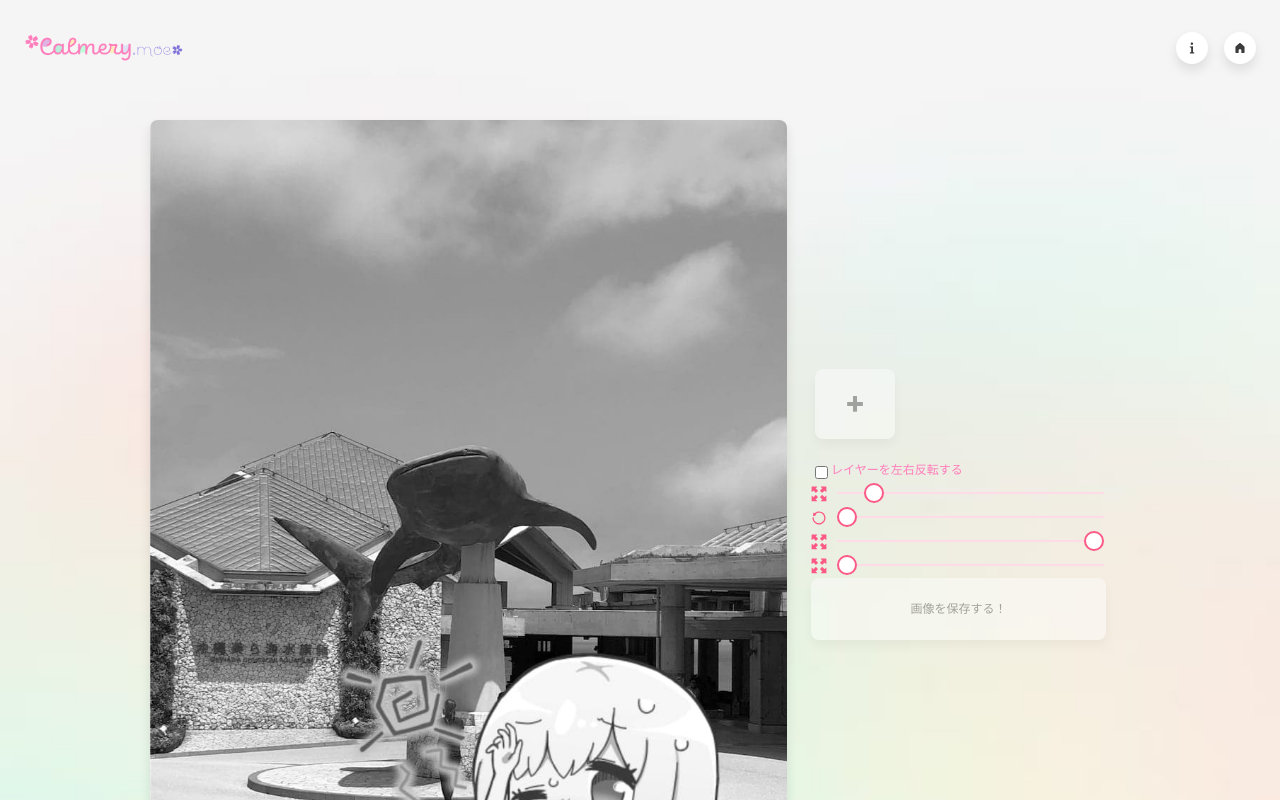
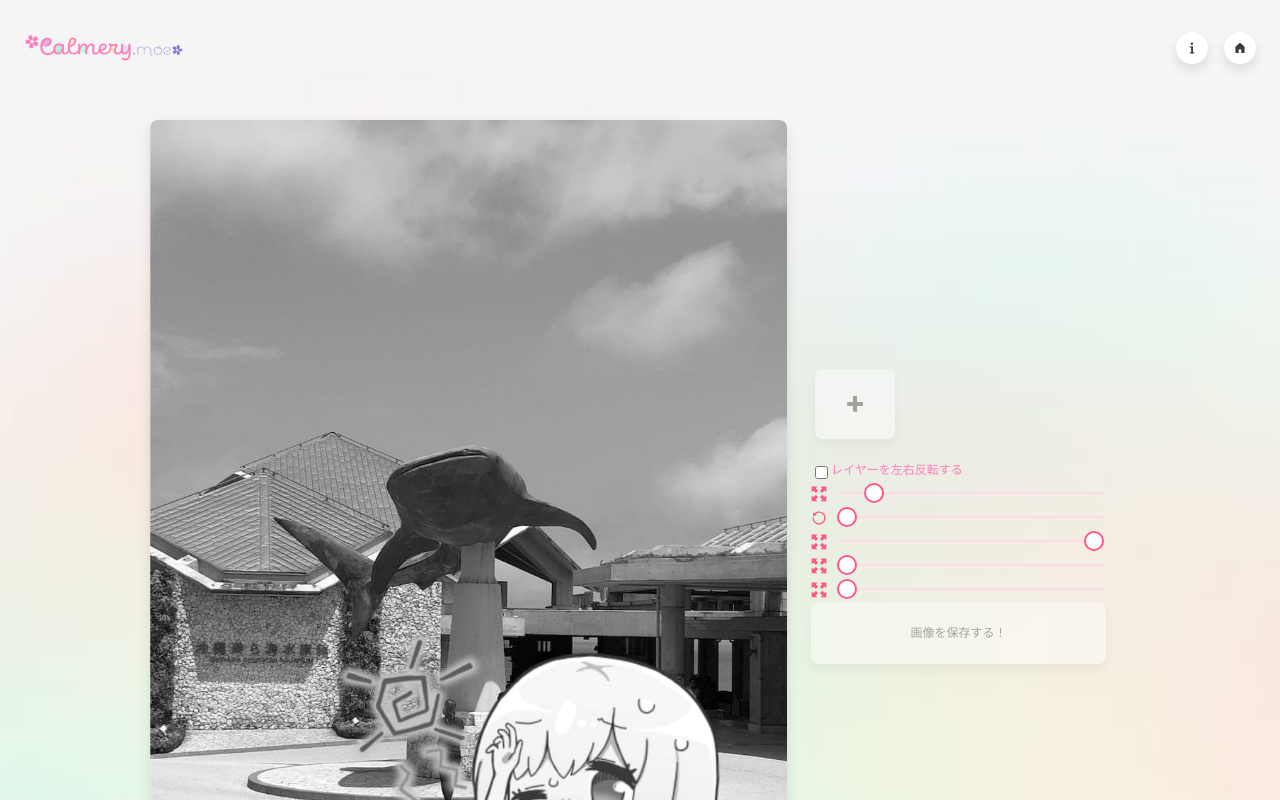
Before and after one commit to calmery/calmery-chan-camera, a React app: page / in a window 1280 px wide. Shown: the top 800 px of the page. Built offline with nearby package versions, Linux system fonts and the light colour scheme.

Commit message:
Filter が使えるようになった

```diff
--- a/src/containers/Canvas/Canvas.tsx
+++ b/src/containers/Canvas/Canvas.tsx
@@ -216,7 +216,10 @@ class Canvas extends React.Component<{}, ICanvasState> {
                     : canvasLayers[selectedCanvasLayerIndex].effects.saturate,
                   selectedCanvasLayerIndex < 0
                     ? 1
-                    : canvasLayers[selectedCanvasLayerIndex].effects.hueRotate
+                    : canvasLayers[selectedCanvasLayerIndex].effects.hueRotate,
+                  selectedCanvasLayerIndex < 0
+                    ? 1
+                    : canvasLayers[selectedCanvasLayerIndex].effects.blur
                 )}
               </div>
 
@@ -291,7 +294,8 @@ class Canvas extends React.Component<{}, ICanvasState> {
     scale: number,
     rotate: number,
     saturate: number,
-    hueRotate: number
+    hueRotate: number,
+    blur: number
   ) => (
     <div
       className={classnames(styles.inputs, {
@@ -373,6 +377,23 @@ class Canvas extends React.Component<{}, ICanvasState> {
           />
         </div>
       </div>
+      <div>
+        <div>
+          <img src="images/scale.svg" alt="拡大縮小" />
+        </div>
+        <div className={styles.fixedHeight}>
+          <input
+            className={styles.inputRange}
+            type="range"
+            min="0"
+            max="10"
+            step="1"
+            value={blur}
+            disabled={disabled}
+            onChange={this.handleOnChangeS2}
+          />
+        </div>
+      </div>
     </div>
   );
 
@@ -410,6 +431,26 @@ class Canvas extends React.Component<{}, ICanvasState> {
       effects: {
         ...canvasLayer.effects,
         hueRotate: parseInt(event.target.value, 10)
+      }
+    };
+
+    this.setState({ canvasLayers });
+  };
+
+  private handleOnChangeS2 = (event: React.ChangeEvent<HTMLInputElement>) => {
+    const { canvasLayers, selectedCanvasLayerIndex } = this.state;
+
+    if (selectedCanvasLayerIndex < 0) {
+      return;
+    }
+
+    const canvasLayer = canvasLayers[selectedCanvasLayerIndex];
+
+    canvasLayers[selectedCanvasLayerIndex] = {
+      ...canvasLayer,
+      effects: {
+        ...canvasLayer.effects,
+        blur: parseInt(event.target.value, 10)
       }
     };
 
```
